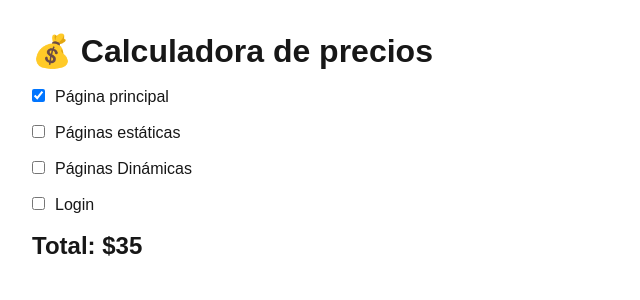
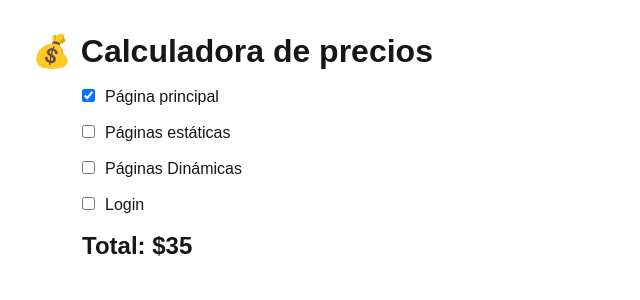
Before and after one commit to jesuswasnthere/calculadora_precios, a Next.js app: page / in a window 1280 px wide. Shown: the top 300 px of the page, without its empty margins (0-640 px from the left). Built offline with nearby package versions, Linux system fonts and the light colour scheme.

Commit message:
Update calculadora.tsx

```diff
--- a/src/app/calculadora/calculadora.tsx
+++ b/src/app/calculadora/calculadora.tsx
@@ -19,7 +19,7 @@ export default function Calculadora() {
     <div style={{ padding: '2rem' }}>
       <h1>💰 Calculadora de precios</h1>
       <br />
-      <div style={{ marginRight: '10px' }}>
+      <div style={{ marginLeft: '50px' }}>
         <label>
           <input style={{ marginRight: '10px' }}
             type="checkbox"
```
